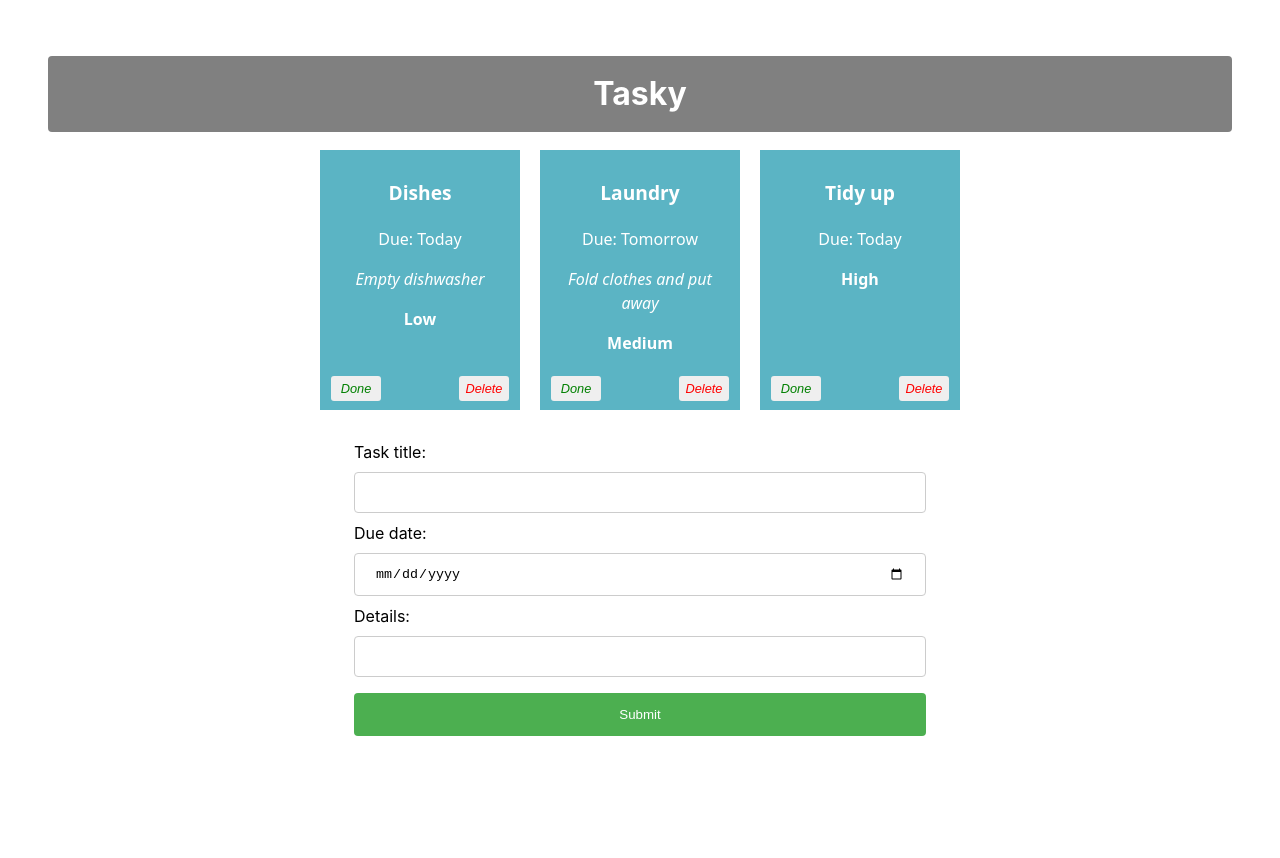
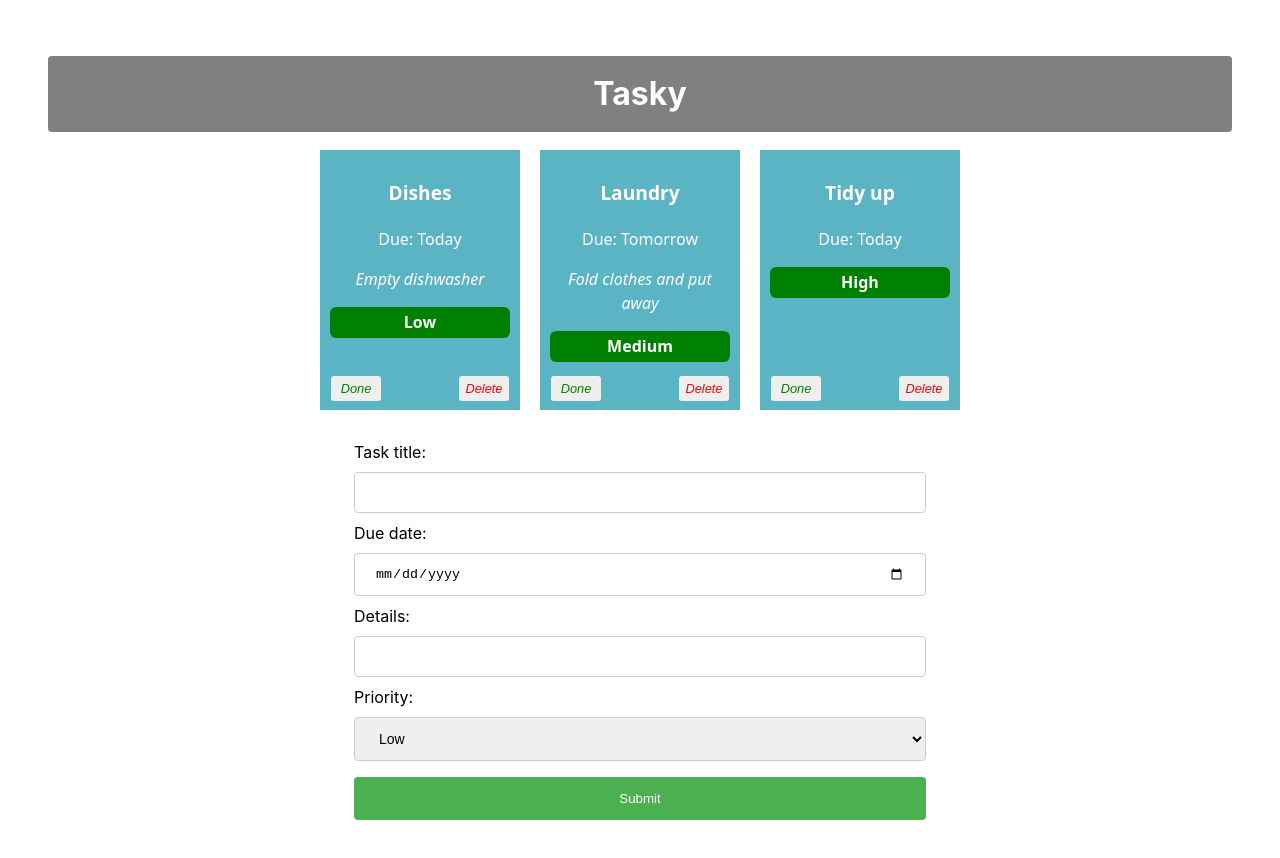
Before and after one commit to Fence05/react-basics-labs, a React (Vite) app in the folder tasky/: page / in a window 1280 px wide. Shown: the top 858 px of the page. Before the commit the page ends 812 px from the top, so only its background shows below. Built offline with nearby package versions, Linux system fonts and the light colour scheme.

Commit message:
Tasky Lab 2b - Exercises done

```diff
--- a/tasky/src/App.css
+++ b/tasky/src/App.css
@@ -91,8 +91,24 @@ input[type=submit]:hover {
   background-color: #45a049;
 }
 
+select {
+  width: 100%;
+  padding: 12px 20px;
+  margin: 8px 0;
+  display: inline-block;
+  border: 1px solid #ccc;
+  border-radius: 4px;
+  box-sizing: border-box;
+  font-size: 14px;
+}
+
 form {
   text-align: left;
   width: 50%;
   margin: auto;
 }
+
+priority.option.low {
+  color: green;
+  border: 1px solid black;
+}
--- a/tasky/src/App.jsx
+++ b/tasky/src/App.jsx
@@ -51,6 +51,9 @@ function App() {
       case "deadline":
           form.deadline = event.target.value;
           break;
+      case "priority":
+          form.priority = event.target.value;
+          break;
       default:
           form = formState;
     }
@@ -86,6 +89,7 @@ function App() {
           markDone={() => doneHandler(index)}
           done={task.done}
           deleteTask = {() => deleteHandler(index)}
+
         />
 
       ))}
--- a/tasky/src/components/Task.jsx
+++ b/tasky/src/components/Task.jsx
@@ -6,12 +6,12 @@ const Task = (props) => {
         <div className="card" style={{backgroundColor: props.done ? 'lightgrey' : '#5bb4c4'}}>
             <p className="title">{props.title}</p>
             <p>Due: {props.deadline}</p>
-            <i><p>{props.description}</p></i>
-            <b><p>{props.priority}</p></b>
+            <i><p >{props.description}</p></i>
+            <b><p style={{backgroundColor: props.priority === "high" ? "red" : props.priority === "medium" ? "goldenred" : "green", padding: "0.2em", borderRadius:"0.4em"}}>{props.priority}</p></b>
             <button className='doneButton' onClick={props.markDone}>Done</button>
             <button className='deleteButton' onClick={props.deleteTask}>Delete</button>
 
-        </div>
+           </div>
 
     )
 }
--- a/tasky/src/components/form.jsx
+++ b/tasky/src/components/form.jsx
@@ -19,6 +19,17 @@ const AddTaskForm = (props) => {
             Details:
             <input type="text" name="description"  onChange={(event) => props.change(event)} />
         </label>
+
+        <br />
+        <label>
+            Priority:<br />
+            <select name="priority" value={props.priority}  onChange={(event) => props.change(event)}>
+                <option value ="low">Low</option>
+                <option key="medium" value="medium">Medium</option>
+                <option value="high">High</option>
+            </select>
+        </label>
+
         <input type="submit" value="Submit" />
         </form>
     </div>
```
